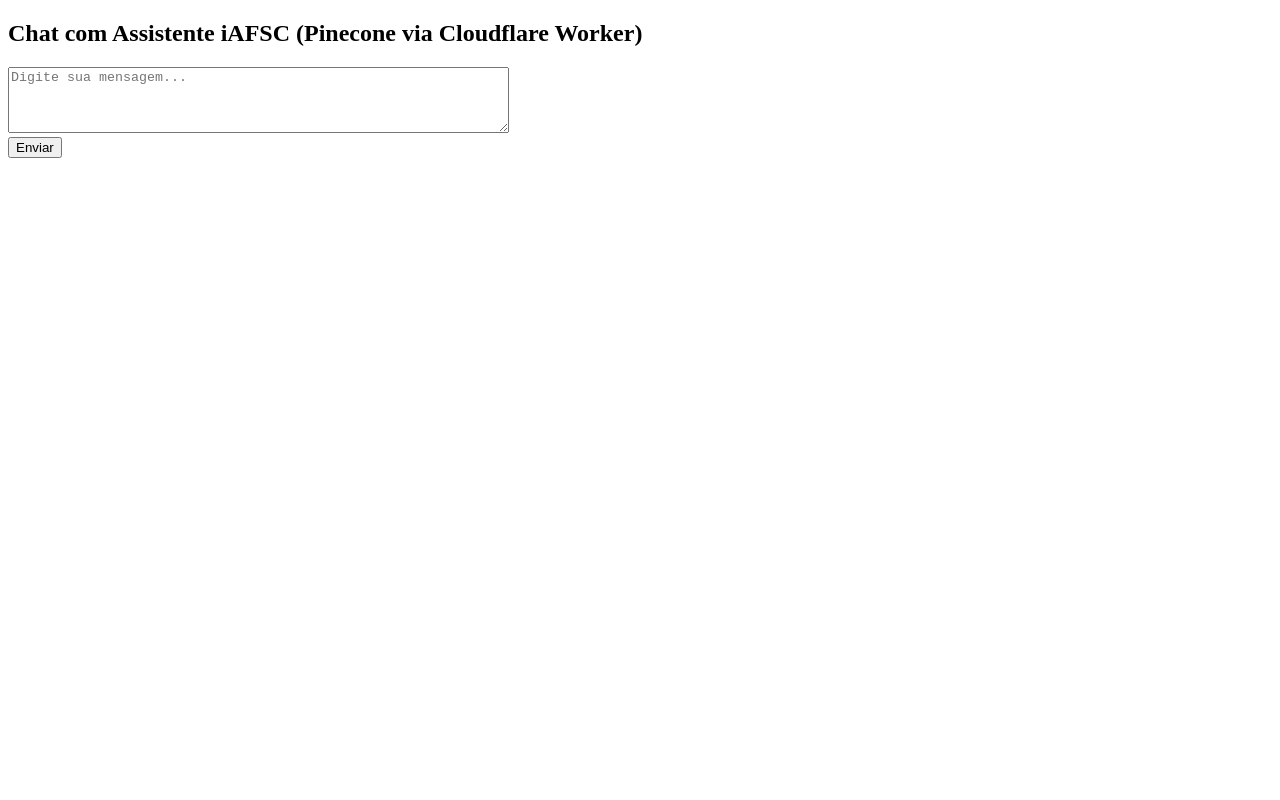
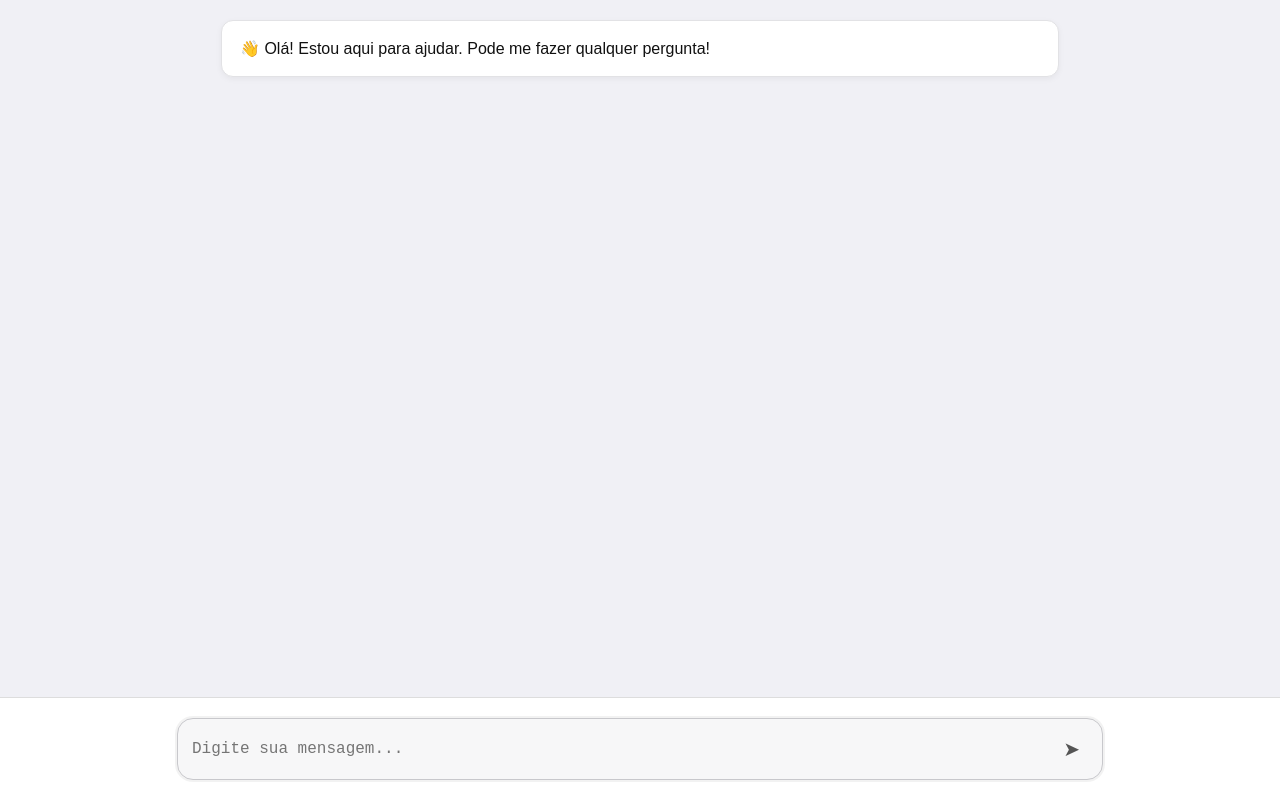
Before and after one commit to DaviFulber/iafsc-testes, a plain HTML site: page index.html in a window 1280 px wide. Drawn offline with Linux system fonts and the light colour scheme.

Commit message:
Melhoria Visual

```diff
--- a/index.html
+++ b/index.html
@@ -1,43 +1,144 @@
 <!DOCTYPE html>
-<html>
+<html lang="pt-BR">
+<head>
+  <meta charset="UTF-8" />
+  <meta name="viewport" content="width=device-width, initial-scale=1.0" />
+  <script src="script.js" defer></script>
+  <title>ChatGPT Style UI</title>
+
+  <style>
+    body {
+      margin: 0;
+      padding: 0;
+      background: #f0f0f5;
+      font-family: Arial, sans-serif;
+      display: flex;
+      flex-direction: column;
+      height: 100vh;
+      color: #111;
+    }
+
+    .chat-container {
+      flex: 1;
+      overflow-y: auto;
+      padding: 20px;
+    }
+
+    .message {
+      max-width: 800px;
+      margin: 0 auto 20px;
+      padding: 18px;
+      background: #fff;
+      border: 1px solid #e2e2e5;
+      border-radius: 12px;
+      box-shadow: 0 2px 6px rgba(0, 0, 0, 0.05);
+    }
+
+    .chat-input-wrapper {
+      padding: 20px;
+      background: #fff;
+      border-top: 1px solid #ddd;
+    }
+
+    .chat-input {
+      max-width: 900px;
+      margin: 0 auto;
+      padding: 12px;
+      background: #f7f7f8;
+      border: 1px solid #e5e5e7;
+      border-radius: 16px;
+      box-shadow: 0 2px 12px rgba(0, 0, 0, 0.04);
+      display: flex;
+      align-items: center;
+    }
+
+    .chat-input textarea {
+      width: 100%;
+      border: none;
+      background: transparent;
+      resize: none;
+      font-size: 1rem;
+      padding: 8px 2px;
+      outline: none;
+      color: #111;
+    }
+
+    .chat-input:focus-within {
+      border-color: #c8c8cc;
+      box-shadow: 0 0 0 2px rgba(0, 0, 0, 0.05);
+    }
+
+    .chat-input textarea::-webkit-scrollbar {
+      width: 6px;
+    }
+    .chat-input textarea::-webkit-scrollbar-thumb {
+      background: #c3c3c8;
+      border-radius: 12px;
+    }
+
+    .send-btn {
+      cursor: pointer;
+      border: none;
+      background: none;
+      font-size: 20px;
+      padding: 6px 10px;
+      color: #555;
+      transition: 0.2s;
+    }
+
+    .send-btn:hover {
+      color: #000;
+    }
+
+    .message.user {
+      background: #e8f0ff;
+      border-color: #c7d7ff;
+    }
+
+    .message.bot {
+      background: #ffffff;
+      border-color: #e2e2e5;
+    }
+    .message.loading {
+    opacity: 0.7;
+    font-style: italic;
+    color: #666;
+}
+
+.message.loading::after {
+    content: '...';
+    animation: dots 1.5s steps(4, end) infinite;
+}
+
+@keyframes dots {
+    0%, 20% { content: '.'; }
+    40% { content: '..'; }
+    60% { content: '...'; }
+    80%, 100% { content: ''; }
+}
+
+#clear-history:hover {
+    background: #ff5252;
+    transform: scale(1.05);
+    transition: all 0.2s;
+}
+
+  </style>
+</head>
+
 <body>
-    <h2>Chat com Assistente iAFSC (Pinecone via Cloudflare Worker)</h2>
 
-    <textarea id="msg" rows="4" cols="60" placeholder="Digite sua mensagem..."></textarea><br>
-    <button onclick="enviar()">Enviar</button>
+  <div class="chat-container"></div>
 
-    <pre id="resp"></pre>
+  <div class="chat-input-wrapper">
+    <div class="chat-input">
+      <textarea rows="1" placeholder="Digite sua mensagem..." id="msg" required></textarea>
+      <button class="send-btn" onclick="enviar()">➤</button>
+    </div>
+  </div>
+  <script>
+    document.addEventListener(KeyboardEvent)
+  </script>
 
-    <script>
-        // URL do seu Worker (substitua pelo seu endereço real)
-        const WORKER_URL = "https://iafscr.davi-af26.workers.dev";
-
-        async function enviar() {
-            const userMsg = document.getElementById("msg").value;
-
-            // Objeto enviado ao Worker
-            const body = {
-                content: userMsg
-            };
-
-            const response = await fetch(WORKER_URL, {
-                method: "POST",
-                headers: {
-                    "Content-Type": "application/json"
-                },
-                body: JSON.stringify(body)
-            });
-
-            const data = await response.json();
-
-            // O worker devolve o JSON inteiro do Pinecone,
-            // então acessamos da forma correta:
-            const content =
-                data?.message?.content ||
-                "⚠️ Erro: conteúdo não encontrado no retorno do Worker";
-
-            document.getElementById("resp").textContent = content;
-        }
-    </script>
 </body>
 </html>
--- /dev/null
+++ b/script.js
@@ -0,0 +1,144 @@
+const WORKER_URL = "https://iafscr.davi-af26.workers.dev";
+
+let conversationHistory = [];
+
+async function enviar() {
+    const input = document.getElementById("msg");
+    const userMsg = input.value.trim();
+    if (!userMsg) return;
+
+    addMessage(userMsg, "user");
+    input.value = "";
+    autoResize(input);
+    input.disabled = true;
+
+    const loadingId = showLoading();
+
+    try {
+        console.log('📤 Enviando para IA...');
+
+        const body = {
+            content: userMsg,
+            history: conversationHistory
+        };
+
+        // SEM TIMEOUT - Aguarda o tempo que for necessário
+        const response = await fetch(WORKER_URL, {
+            method: "POST",
+            headers: {
+                "Content-Type": "application/json"
+            },
+            body: JSON.stringify(body)
+        });
+
+        const data = await response.json();
+        console.log("📥 Resposta recebida:", data);
+
+        hideLoading(loadingId);
+
+        if (!response.ok || data.error) {
+            throw new Error(data.message || `Erro ${response.status}`);
+        }
+
+        if (data.success && data.content) {
+            addMessage(data.content, "bot");
+            if (data.updatedHistory) {
+                conversationHistory = data.updatedHistory;
+            }
+            console.log(`💬 Histórico: ${conversationHistory.length} mensagens`);
+        } else {
+            throw new Error("Resposta inválida do servidor");
+        }
+
+    } catch (error) {
+        hideLoading(loadingId);
+        console.error("💥 Erro:", error);
+
+        // Mensagens de erro amigáveis
+        if (error.message.includes('serviço') || error.message.includes('indisponível')) {
+            addMessage("🔧 Estamos com problemas técnicos no momento. " +
+                      "Tente novamente em alguns minutos.", "bot");
+        } else if (error.message.includes('conexão')) {
+            addMessage("🌐 Erro de conexão. Verifique sua internet e tente novamente.", "bot");
+        } else {
+            addMessage("❌ Ops! Algo deu errado: " + error.message, "bot");
+        }
+    } finally {
+        input.disabled = false;
+        input.focus();
+    }
+}
+
+// Funções auxiliares
+function addMessage(text, type) {
+    const container = document.querySelector(".chat-container");
+    const msgDiv = document.createElement("div");
+    msgDiv.classList.add("message", type);
+    msgDiv.innerText = text;
+    container.appendChild(msgDiv);
+    container.scrollTop = container.scrollHeight;
+}
+
+function showLoading() {
+    const container = document.querySelector(".chat-container");
+    const loadingDiv = document.createElement("div");
+    const loadingId = "loading-" + Date.now();
+    loadingDiv.id = loadingId;
+    loadingDiv.classList.add("message", "bot", "loading");
+    loadingDiv.innerHTML = "💭 Processando sua mensagem...";
+    container.appendChild(loadingDiv);
+    container.scrollTop = container.scrollHeight;
+    return loadingId;
+}
+
+function hideLoading(id) {
+    const loadingEl = document.getElementById(id);
+    if (loadingEl) loadingEl.remove();
+}
+
+function autoResize(el) {
+    el.style.height = "auto";
+    el.style.height = el.scrollHeight + "px";
+}
+
+function limparHistorico() {
+    conversationHistory = [];
+    const container = document.querySelector(".chat-container");
+    container.innerHTML = '';
+    addMessage("🔄 Conversa reiniciada. Como posso ajudar?", "bot");
+    console.log("🧹 Histórico limpo");
+}
+
+// Eventos
+document.addEventListener("DOMContentLoaded", function() {
+    const textarea = document.getElementById("msg");
+    if (textarea) {
+        textarea.addEventListener("input", function() {
+            autoResize(this);
+        });
+
+        textarea.addEventListener("keydown", function(e) {
+            if (e.key === "Enter" && !e.shiftKey) {
+                e.preventDefault();
+                enviar();
+            }
+        });
+
+        textarea.focus();
+    }
+
+    // Mensagem de boas-vindas
+    const container = document.querySelector(".chat-container");
+    if (container && container.children.length === 0) {
+        addMessage("👋 Olá! Estou aqui para ajudar. Pode me fazer qualquer pergunta!", "bot");
+    }
+
+    console.log("✅ Chat inicializado - Sem timeouts");
+});
+
+// Função para debug
+function debugInfo() {
+    console.log("💬 Debug Info:");
+    console.log("- Histórico:", conversationHistory.length, "mensagens");
+    console.log("- Últimas:", conversationHistory.slice(-3));
+}
--- /dev/null
+++ b/styles.css
@@ -0,0 +1,15 @@
+textarea {
+  padding: 14px;
+  background: #f6f6f8;
+  border: 1px solid #d8d8dd;
+  border-radius: 12px;
+  font-size: 1rem;
+  resize: none;
+  transition: 0.2s;
+}
+
+textarea:focus {
+  background: white;
+  border-color: #0d6efd;
+  box-shadow: 0 0 0 3px rgba(13, 110, 253, .2);
+}
```
